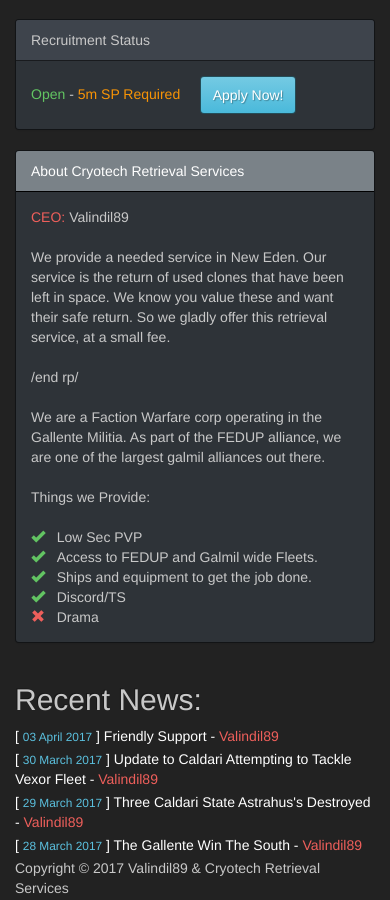
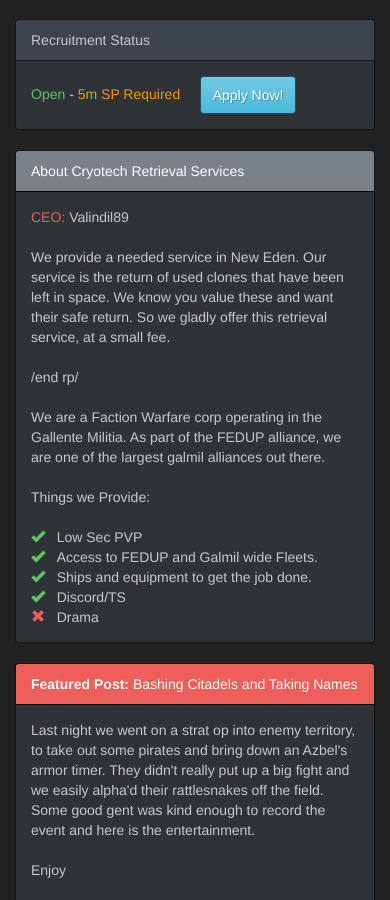
Before and after one commit to shadowcodex/cryrs-site, a Jekyll site: the page built from index.html, in a window 390 px wide. Shown: the part 396-1296 px from the top of the page. Built offline with Jekyll 4.4.1, drawn with Linux system fonts in a browser that asks for light colours; the list of posts is cut into pages by our own code; some of the changed text lies outside the part shown; grey boxes are pictures that could not be loaded.

Commit message:
new post and site updated

```diff
--- a/_layouts/default.html
+++ b/_layouts/default.html
@@ -17,7 +17,12 @@
         <div class="container">
             {% include header.html %}
             {{ content }}
-            {% include footer.html %}
+            <div class="row foot">
+                <div class="col-md-12">
+                    {% include footer.html %}
+                </div>
+            </div>
+
         </div>
     </body>
 </html>
--- a/_layouts/posts.html
+++ b/_layouts/posts.html
@@ -41,7 +41,11 @@
 
                 </div>
             </div>
-
+            <div class="row foot">
+                <div class="col-md-12">
+                    {% include footer.html %}
+                </div>
+            </div>
         </div>
     </body>
 </html>
--- /dev/null
+++ b/_posts/2017-04-07-bashing-citadels-and-taking-names.html
@@ -0,0 +1,17 @@
+---
+layout: posts
+title:  "Bashing Citadels and Taking Names"
+date:   2017-04-07 17:05:15 +0000
+author: "Valindil89"
+categories:
+---
+Last night we went on a strat op into enemy territory, to take out some pirates
+and bring down an Azbel's armor timer. They didn't really put up a big fight
+and we easily alpha'd their rattlesnakes off the field. Some good gent was kind
+enough to record the event and here is the entertainment.
+<br><br>
+Enjoy
+<br><br>
+<div class="embed-responsive embed-responsive-16by9">
+    <iframe src="https://www.youtube.com/embed/swzQmv9T3yc" frameborder="0" allowfullscreen></iframe>
+</div>
--- a/css/custom.css
+++ b/css/custom.css
@@ -10,3 +10,10 @@
 .post_link {
     margin-bottom:3px;
 }
+
+.foot {
+    background-color:#333;
+    padding:10px;
+    font-size:12px;
+    margin-top:20px;
+}
--- a/index.html
+++ b/index.html
@@ -45,9 +45,27 @@
         </div>
     </div>
     <div class="col-md-8">
+        {% for post in site.posts limit:1 %}
+            <div class="row">
+                <div class="col-md-12">
+                    <div class="panel panel-danger">
+                        <div class="panel-heading"><strong>Featured Post:</strong> {{post.title}}</div>
+                        <div class="panel-body">
+                            {{post.content}}
+                            <br>
+                            <a class="btn btn-default" href="{{post.url}}">Post Link</a>
+                        </div>
+                        <div class="panel-footer">
+                            {{post.author}} - {{post.date | date_to_long_string}}
+                        </div>
+                    </div>
+                </div>
+            </div>
+        {% endfor %}
         <div class="row">
             <div class="col-md-12">
                 <h2>Recent News:</h2>
+                <hr>
             </div>
         </div>
         <div class="row">
```
